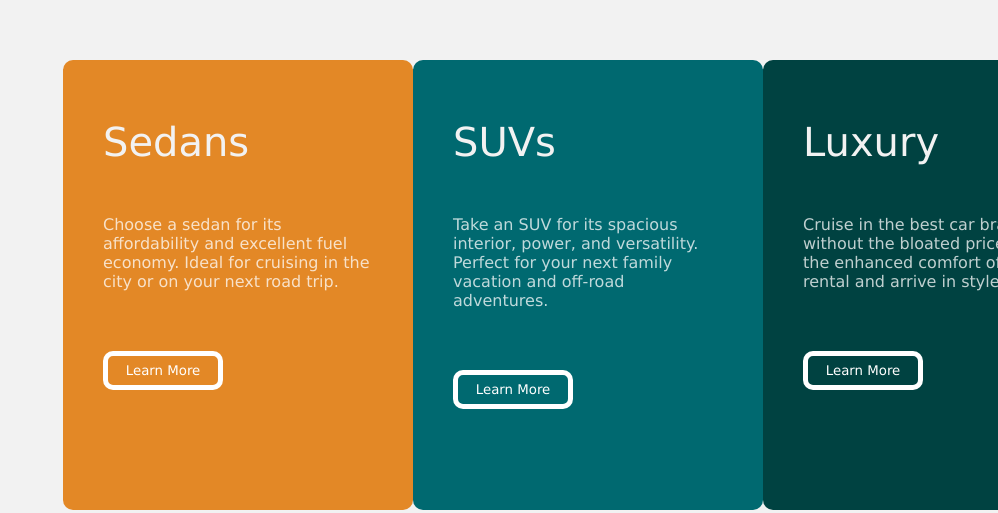
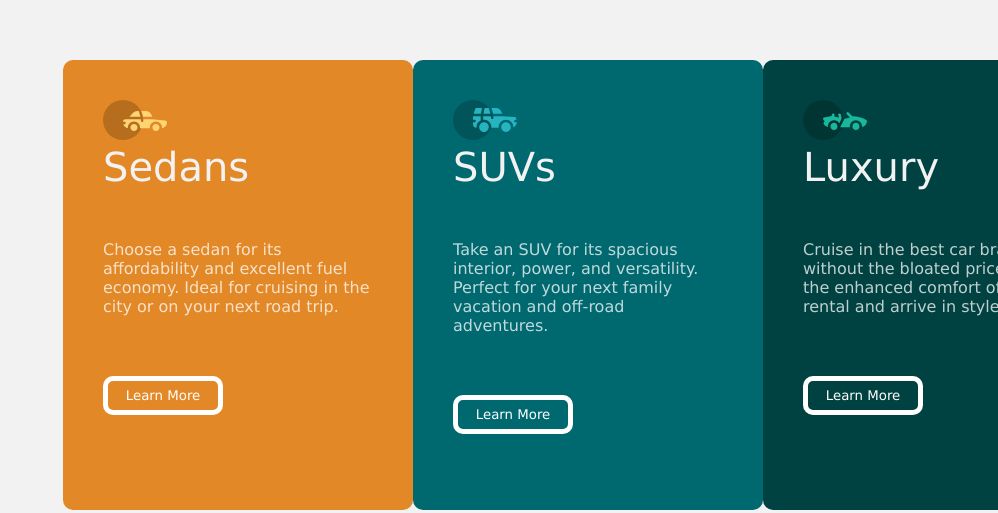
Before and after one commit to YuridKodar/Front-End-Masters-Challenge, a plain HTML site: page index.html in a window 1280 px wide. Shown: the part 440-953 px from the top of the page, without its empty margins (282-1280 px from the left). Drawn offline with Linux system fonts and the light colour scheme.

Commit message:
index.html

```diff
--- a/index.html
+++ b/index.html
@@ -18,7 +18,7 @@
 <body>
   <div class="container">
     <div class="box-1">
-      <img src="./images/icon-sedans.svg" alt="">
+      <img src="icon-sedans.svg" alt="">
       <h1>Sedans</h1>
          <p> Choose a sedan for its affordability and excellent fuel economy. Ideal for cruising in the city
            or on your next road trip.</p>
@@ -26,14 +26,14 @@
        </div>
 
        <div class="box-2">
-        <img src="./images/icon-suvs.svg" alt="">
+        <img src="icon-suvs.svg" alt="">
           <h1>SUVs</h1>
           <p>Take an SUV for its spacious interior, power, and versatility. Perfect for your next family vacation
             and off-road adventures.</p>
             <button><a href="">Learn More</a></button>
        </div>
        <div class="box-3">
-        <img src="./images/icon-luxury.svg" alt="">
+        <img src="icon-luxury.svg">
           <h1>Luxury</h1>
           <p>Cruise in the best car brands without the bloated prices. Enjoy the enhanced comfort of a luxury
             rental and arrive in style.</p>
```
